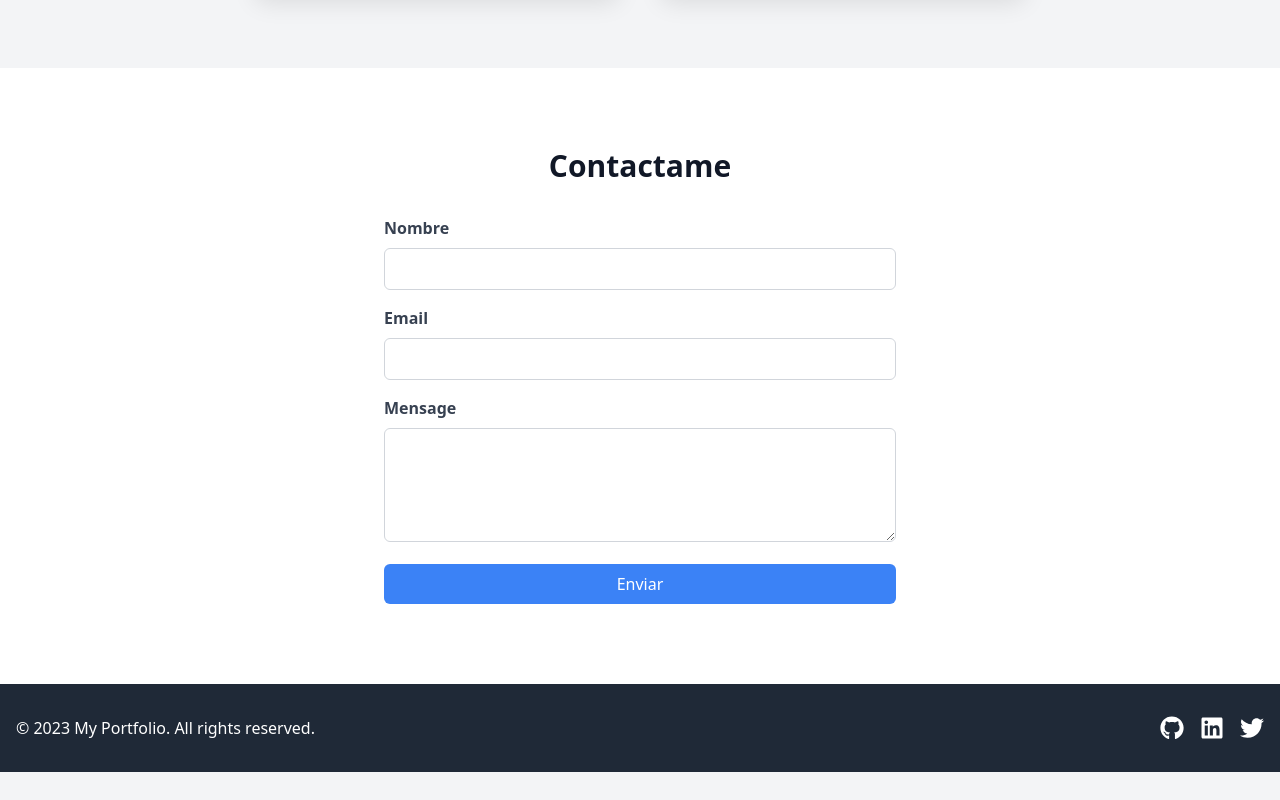
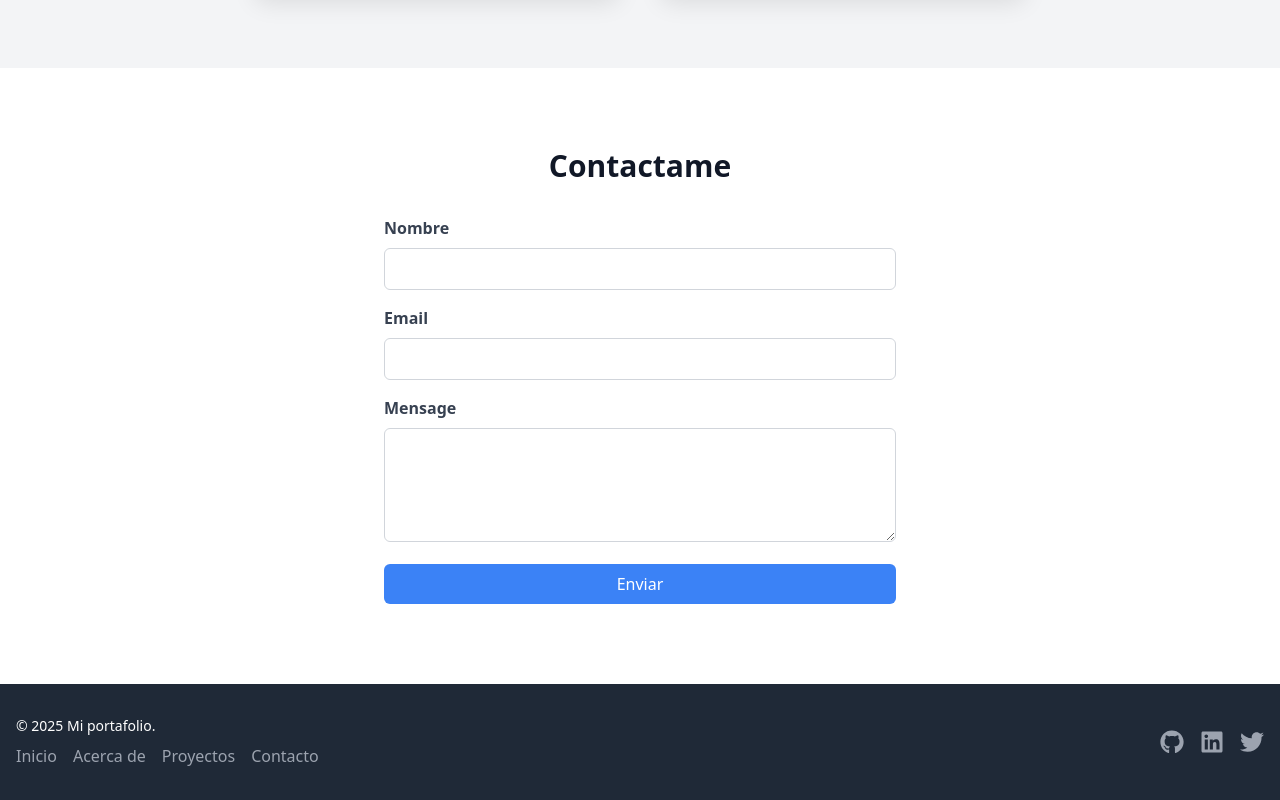
Before and after one commit to bvazquezj/PortFolioBrandon, a React (Vite) app: page / in a window 1280 px wide. Shown: the part 2353-3153 px from the top of the page. Before the commit the page ends 3125 px from the top, so only its background shows below. Built offline with nearby package versions, Linux system fonts and the light colour scheme.

Commit message:
fixed: change on footer and better presentation

```diff
--- a/src/components/Footer.jsx
+++ b/src/components/Footer.jsx
@@ -1,6 +1,7 @@
 
 import { motion } from 'framer-motion';
 import { FaGithub, FaLinkedin, FaTwitter } from 'react-icons/fa';
+import { Link } from 'react-scroll';
 
 const Footer = () => {
   return (
@@ -11,9 +12,35 @@ const Footer = () => {
         initial={{ opacity: 0, y: 20 }}
         animate={{ opacity: 1, y: 0 }}
         transition={{ duration: 0.5 }}
-            className="mb-4 md:mb-0"
+        className="mb-4 md:mb-0 text-center md:text-left"
         >
-            <p>&copy; 2023 My Portfolio. All rights reserved.</p>
+        <p className="text-sm">&copy; 2025 Mi portafolio.</p>
+        <div className="flex flex-col md:flex-row md:space-x-4 mt-2">
+          <Link
+          to="inicio"
+          className="text-gray-400 hover:text-white transition duration-300 cursor-pointer"
+          >
+          Inicio
+          </Link>
+          <Link
+          to="acerca de"
+          className="text-gray-400 hover:text-white transition duration-300 cursor-pointer"
+          >
+          Acerca de
+          </Link>
+          <Link
+          to="proyectos"
+          className="text-gray-400 hover:text-white transition duration-300 cursor-pointer"
+          >
+          Proyectos
+          </Link>
+          <Link
+          to="contacto"
+          className="text-gray-400 hover:text-white transition duration-300 cursor-pointer"
+          >
+          Contacto
+          </Link>
+        </div>
         </motion.div>
         <motion.div
         initial={{ opacity: 0, y: 20 }}
@@ -21,13 +48,25 @@ const Footer = () => {
         transition={{ duration: 0.5, delay: 0.2 }}
         className="flex space-x-4"
         >
-            <a href="#" className="hover:text-gray-400 transition duration-300">
+        <a
+          href="https://github.com/bvazquezj"
+          className="text-gray-400 hover:text-white transition duration-300"
+          target="_blank"
+        >
           <FaGithub size={24} />
         </a>
-            <a href="#" className="hover:text-gray-400 transition duration-300">
+        <a
+          href="https://www.linkedin.com/in/bvazquezj/"
+          className="text-gray-400 hover:text-white transition duration-300"
+          target='_blank'
+        >
           <FaLinkedin size={24} />
         </a>
-            <a href="#" className="hover:text-gray-400 transition duration-300">
+        <a
+          href="https://x.com/bvazquezj"
+          className="text-gray-400 hover:text-white transition duration-300"
+          target='_blank'
+        >
           <FaTwitter size={24} />
         </a>
         </motion.div>
```
Lines whose indentation alone changed are shown as unchanged.
